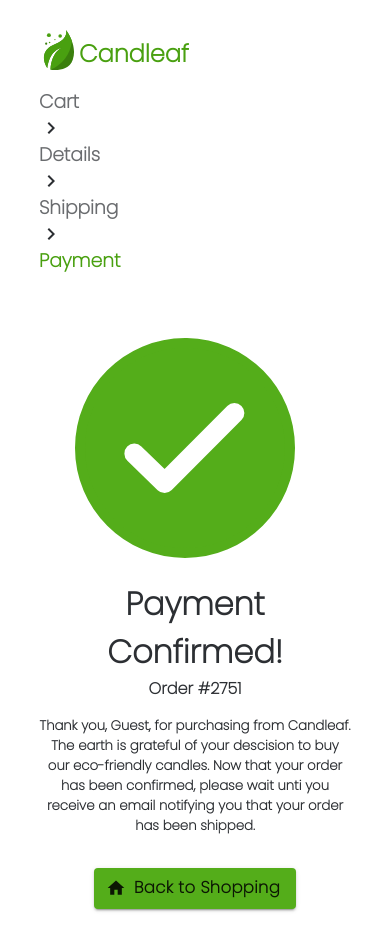
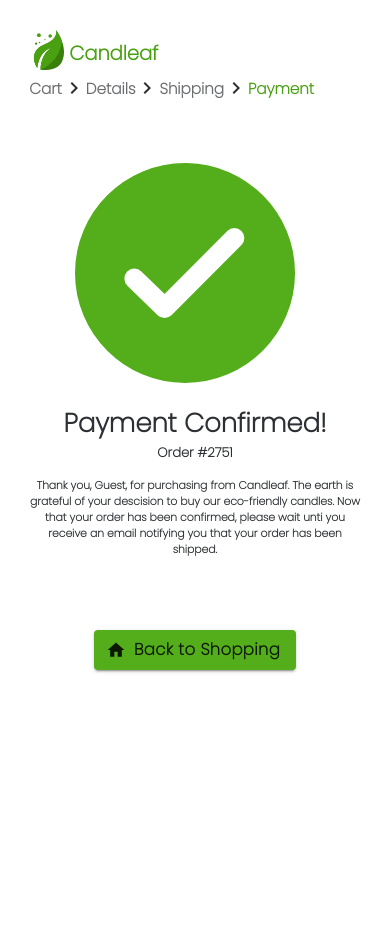
Before and after one commit to jordanlaclair/Candleaf-MERN, a React (Create React App) app in the folder client/: page /checkout/success in a window 390 px wide. Shown: the top 939 px of the page. After the commit the page ends 844 px from the top, so only its background shows below. Built offline with nearby package versions, Linux system fonts and the light colour scheme.

Commit message:
mobile responsiveness (2/2)

```diff
--- a/client/src/components/Checkout.tsx
+++ b/client/src/components/Checkout.tsx
@@ -425,15 +425,18 @@ export default withRouter(Checkout);
 
 export const CheckoutWrapper = styled.div`
 	display: flex;
-	width: 100vw;
+	width: 100%;
 	height: 100%;
 	justify-content: center;
 	align-items: flex-start;
 
 	@media ${devices.laptopM} {
 		flex-direction: column;
-		width: 80%;
+		width: 100%;
 		align-items: center;
+	}
+	@media ${devices.tablet} {
+		font-size: 13px;
 	}
 `;
 
@@ -444,10 +447,11 @@ export const FirstHalf = styled.div`
 	height: 100%;
 	align-items: center;
 	flex: 1;
-	padding: 0px 3.5rem;
+	padding: 2rem 3.5rem;
 	@media ${devices.laptopM} {
+		padding: 2rem 0;
 		flex: 1;
-		width: 100%;
+		width: 85%;
 	}
 `;
 
@@ -462,8 +466,9 @@ export const SecondHalf = styled.div`
 	align-self: center;
 	flex: 2;
 	@media ${devices.laptopM} {
+		padding: 3rem 0;
 		flex: 1;
-		width: 80vw;
+		width: 100%;
 		margin-top: 50px;
 	}
 `;
@@ -473,7 +478,6 @@ export const HeaderWrapper = styled.div`
 	flex-direction: column;
 	justify-content: center;
 	align-items: flex-start;
-	margin-top: 30px;
 	margin-bottom: 50px;
 `;
 export const Header = styled.div`
@@ -501,7 +505,7 @@ export const BreadCrumbs = styled.div`
 	justify-content: center;
 	align-items: center;
 
-	@media ${devices.mobileL} {
+	@media ${devices.mobileXS} {
 		flex-direction: column;
 		align-items: flex-start;
 		margin-top: 10px;
@@ -531,12 +535,14 @@ const FormWrapper = styled.form`
 const NewsLetterWrapper = styled.div`
 	display: flex;
 	justify-content: center;
+	text-align: start;
 	align-items: center;
+	padding: 20px 0;
 	> h4 {
-		white-space: nowrap;
+		text-align: start;
 	}
 
-	@media ${devices.desktopM} {
+	@media ${devices.laptopM} {
 		font-size: 12px;
 	}
 `;
@@ -561,6 +567,9 @@ const ShippingWrapper = styled.div`
 	align-items: center;
 	@media ${devices.mobileXL} {
 		flex-direction: column;
+		height: 100px;
+	}
+	@media ${devices.mobileXL} {
 		height: 100px;
 	}
 `;
@@ -591,14 +600,27 @@ export const CouponWrapper = styled.div`
 	> input {
 		margin-right: 10px;
 	}
+	@media ${devices.mobileXL} {
+		flex-direction: column;
+		justify-content: space-between;
+		min-height: 120px;
+	}
 `;
 export const DetailsOuterWrapper = styled.div`
 	width: 80%;
 	flex: 3;
 	display: flex;
 	flex-direction: column;
-	justify-content: center;
+	justify-content: space-evenly;
 	align-items: center;
+
+	@media ${devices.mobileXL} {
+		font-size: 14px;
+	}
+
+	@media ${devices.mobileS} {
+		font-size: 13px;
+	}
 `;
 
 export const DetailsWrapper = styled.div`
@@ -616,6 +638,12 @@ export const TotalWrapper = styled(DetailsWrapper)`
 		text-align: start;
 		align-items: flex-start;
 	}
+	@media ${devices.mobileXL} {
+		font-size: 14px;
+	}
+	@media ${devices.mobileS} {
+		font-size: 13px;
+	}
 `;
 
 export const ShippingText = styled.h3``;
@@ -623,7 +651,7 @@ const InputFieldCoupon = styled(InputField)`
 	min-width: unset;
 	width: 50%;
 `;
-const CrumbWrapper = styled.div`
+export const CrumbWrapper = styled.div`
 	display: flex;
 	justify-content: center;
 	align-items: center;
--- a/client/src/components/OrderComplete.tsx
+++ b/client/src/components/OrderComplete.tsx
@@ -7,14 +7,10 @@ import {
 	HeaderWrapper,
 	CheckoutWrapper,
 	FirstHalf,
-	SecondHalf,
 	Header,
 	LogoWrapper,
-	TotalWrapper,
-	CouponWrapper,
-	ShippingText,
 	ImageWrapper,
-	InputField,
+	CrumbWrapper,
 	ProductsWrapper,
 	BreadCrumbs,
 	PastBreadCrumb,
@@ -35,6 +31,7 @@ import Lottie from "react-lottie";
 import { useState } from "react";
 import { Button, makeStyles } from "@material-ui/core";
 import HomeIcon from "@material-ui/icons/Home";
+import devices from "../styles/devices";
 const OrderComplete: FC = () => {
 	const history = useHistory();
 	const firstName = useSelector((state: State) => state.user.firstName);
@@ -116,12 +113,18 @@ const OrderComplete: FC = () => {
 						</LogoWrapper>
 					</Header>
 					<BreadCrumbs>
+						<CrumbWrapper>
 							<PastBreadCrumb>Cart</PastBreadCrumb>
 							<NavigateNextIcon />
+						</CrumbWrapper>
+						<CrumbWrapper>
 							<PastBreadCrumb>Details</PastBreadCrumb>
 							<NavigateNextIcon />
+						</CrumbWrapper>
+						<CrumbWrapper>
 							<PastBreadCrumb>Shipping</PastBreadCrumb>
 							<NavigateNextIcon />
+						</CrumbWrapper>
 						<CurrentBreadCrumb>Payment</CurrentBreadCrumb>
 					</BreadCrumbs>
 				</HeaderWrapperShipping>
@@ -153,7 +156,11 @@ const OrderComplete: FC = () => {
 
 export default withRouter(OrderComplete);
 
-const PaymentWrapper = styled(CheckoutWrapper)``;
+const PaymentWrapper = styled(CheckoutWrapper)`
+	@media ${devices.tablet} {
+		font-size: 13px;
+	}
+`;
 
 const HorizontalLineUserInfo = styled(HorizontalLine)`
 	border-color: ${(props) => props.theme.brand};
--- a/client/src/components/Payment.tsx
+++ b/client/src/components/Payment.tsx
@@ -14,6 +14,7 @@ import {
 	CouponWrapper,
 	ShippingText,
 	ImageWrapper,
+	CrumbWrapper,
 	InputField,
 	ProductsWrapper,
 	BreadCrumbs,
@@ -44,6 +45,7 @@ import PersonIcon from "@material-ui/icons/Person";
 import { Button, makeStyles } from "@material-ui/core";
 import { configureStore } from "@reduxjs/toolkit";
 import { addToOrders } from "../store/actions";
+import devices from "../styles/devices";
 const Payment: FC = () => {
 	const dispatch = useDispatch();
 	const history = useHistory();
@@ -139,7 +141,7 @@ const Payment: FC = () => {
 
 		dispatch(addToOrders(cart, userID));
 
-		history.push("/checkout/success");
+		history.replace("/checkout/success");
 	};
 
 	const returnShipping = (shippingCost: number) => {
@@ -184,12 +186,18 @@ const Payment: FC = () => {
 						</LogoWrapper>
 					</Header>
 					<BreadCrumbs>
+						<CrumbWrapper>
 							<PastBreadCrumb>Cart</PastBreadCrumb>
 							<NavigateNextIcon />
+						</CrumbWrapper>
+						<CrumbWrapper>
 							<PastBreadCrumb>Details</PastBreadCrumb>
 							<NavigateNextIcon />
+						</CrumbWrapper>
+						<CrumbWrapper>
 							<PastBreadCrumb>Shipping</PastBreadCrumb>
 							<NavigateNextIcon />
+						</CrumbWrapper>
 						<CurrentBreadCrumb>Payment</CurrentBreadCrumb>
 					</BreadCrumbs>
 				</HeaderWrapper>
@@ -362,7 +370,11 @@ const Payment: FC = () => {
 
 export default withRouter(Payment);
 
-const PaymentWrapper = styled(CheckoutWrapper)``;
+const PaymentWrapper = styled(CheckoutWrapper)`
+	@media ${devices.tablet} {
+		font-size: 13px;
+	}
+`;
 
 const HorizontalLineUserInfo = styled(HorizontalLine)`
 	border-color: ${(props) => props.theme.brand};
@@ -371,7 +383,7 @@ const HorizontalLineUserInfo = styled(HorizontalLine)`
 `;
 
 export const UserInfoWrapper = styled.div`
-	width: 90%;
+	width: 100%;
 	display: flex;
 	flex-direction: column;
 	align-items: center;
@@ -480,11 +492,19 @@ const Form = styled.form`
 
 const ButtonWrapper = styled.div`
 	display: flex;
-	width: 100%;
+	width: 80%;
 	margin-top: 2rem;
 	justify-content: space-between;
 	align-items: center;
+	@media ${devices.mobileXL} {
+		flex-direction: column;
+		min-height: 120px;
+	}
 `;
 const UserInfoOuterWrapper = styled.div`
+	display: flex;
+	flex-direction: column;
+	justify-content: center;
+	align-items: center;
 	width: 90%;
 `;
--- a/client/src/components/Shipping.tsx
+++ b/client/src/components/Shipping.tsx
@@ -16,6 +16,7 @@ import LightModeTruck from "../assets/lotties/lightTheme/truck.json";
 import { userSubmitDetails } from "../store/actions";
 import {
 	HeaderWrapper,
+	CrumbWrapper,
 	CheckoutWrapper,
 	FirstHalf,
 	SecondHalf,
@@ -49,6 +50,7 @@ import { useDispatch, useSelector } from "react-redux";
 import { State } from "../store/reducers";
 import { FC } from "react";
 import { lightTheme } from "../styles/Themes";
+import devices from "../styles/devices";
 
 const Shipping: FC = () => {
 	const [shippingMethod, setShippingMethod] = useState("");
@@ -208,12 +210,21 @@ const Shipping: FC = () => {
 						</LogoWrapper>
 					</Header>
 					<BreadCrumbs>
+						<CrumbWrapper>
 							<PastBreadCrumb>Cart</PastBreadCrumb>
+
 							<NavigateNextIcon />
+						</CrumbWrapper>
+						<CrumbWrapper>
 							<PastBreadCrumb>Details</PastBreadCrumb>
+
 							<NavigateNextIcon />
+						</CrumbWrapper>
+						<CrumbWrapper>
 							<CurrentBreadCrumb>Shipping</CurrentBreadCrumb>
 							<NavigateNextIcon />
+						</CrumbWrapper>
+
 						<NextBreadCrumb>Payment</NextBreadCrumb>
 					</BreadCrumbs>
 				</HeaderWrapper>
@@ -336,8 +347,14 @@ const Shipping: FC = () => {
 					})}
 				</ProductsWrapper>
 				<HorizontalLine />
+
 				<PlaneWrapper>
-					<Lottie options={planeLottieOptions} isClickToPauseDisabled={true} />
+					<LottieWrapperPlane>
+						<Lottie
+							options={planeLottieOptions}
+							isClickToPauseDisabled={true}
+						/>
+					</LottieWrapperPlane>
 				</PlaneWrapper>
 				<HorizontalLine />
 				<DetailsOuterWrapper>
@@ -380,12 +397,17 @@ const Shipping: FC = () => {
 
 export default withRouter(Shipping);
 
-const ShippingWrapper = styled(CheckoutWrapper)``;
+const ShippingWrapper = styled(CheckoutWrapper)`
+	@media ${devices.mobileXL} {
+		font-size: 13px;
+	}
+`;
 
 const InputFieldShipping = styled(InputField)``;
 
 const InputFieldWrapper = styled.div`
 	display: flex;
+	width: 100%;
 	flex-direction: column;
 	justify-content: center;
 	align-items: flex-start;
@@ -420,6 +442,11 @@ export const ButtonWrapper = styled.div`
 	margin-top: 2rem;
 	justify-content: space-between;
 	align-items: center;
+
+	@media ${devices.tablet} {
+		flex-direction: column;
+		min-height: 120px;
+	}
 `;
 
 const UserInfoWrapperShipping = styled(UserInfoWrapper)`
@@ -438,10 +465,20 @@ const LottieWrapper = styled.div`
 	width: 80px;
 	margin-right: 20px;
 `;
-
+const LottieWrapperPlane = styled(LottieWrapper)`
+	display: flex;
+	justify-content: center;
+	width: 600px;
+	@media ${devices.tablet} {
+		width: 450px;
+	}
+	@media ${devices.mobileXL} {
+		width: 350px;
+	}
+`;
 const PlaneWrapper = styled.div`
 	display: flex;
 	justify-content: center;
 	align-items: center;
-	min-width: 600px;
+	width: 100%;
 `;
```
Lines whose indentation alone changed are shown as unchanged.
